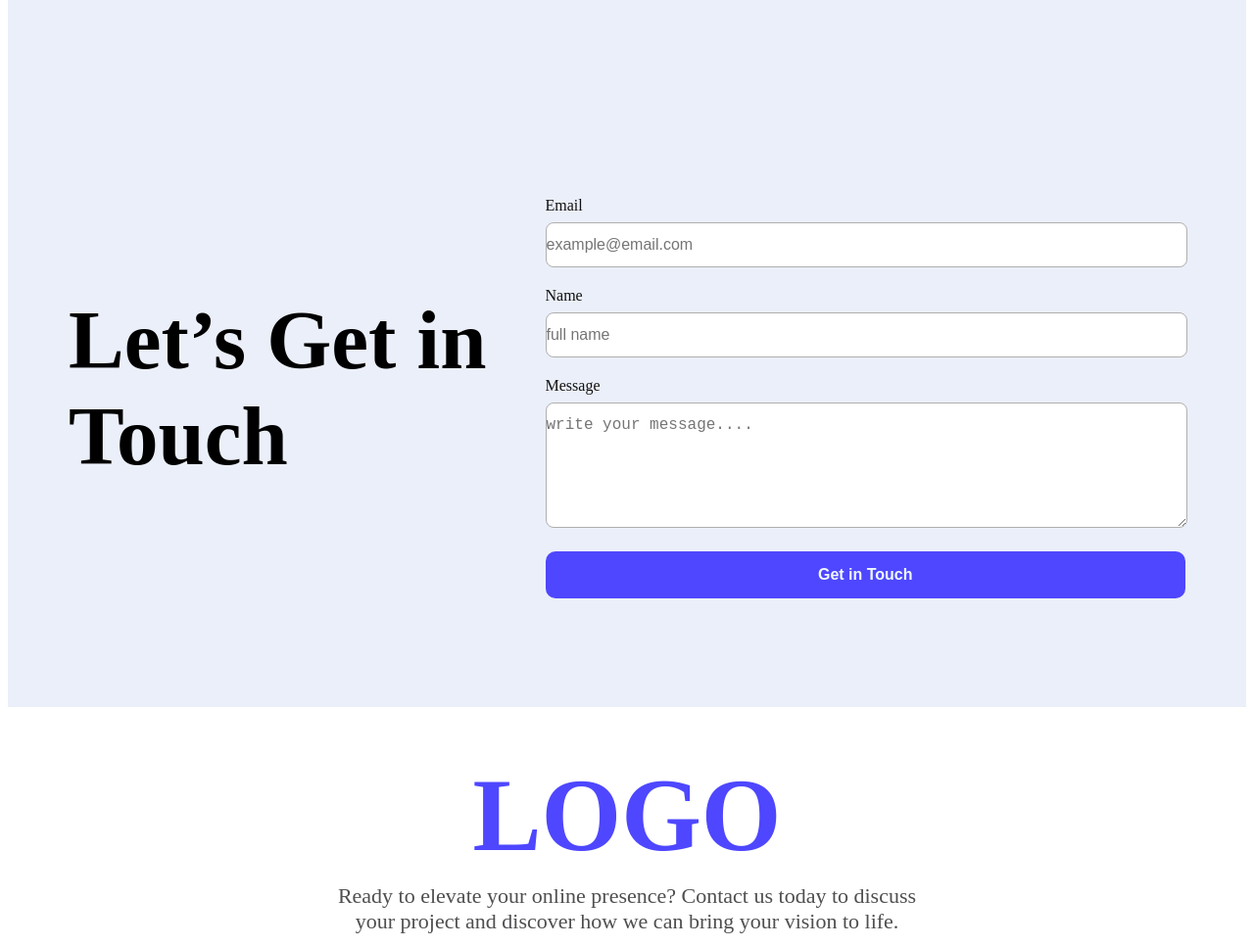
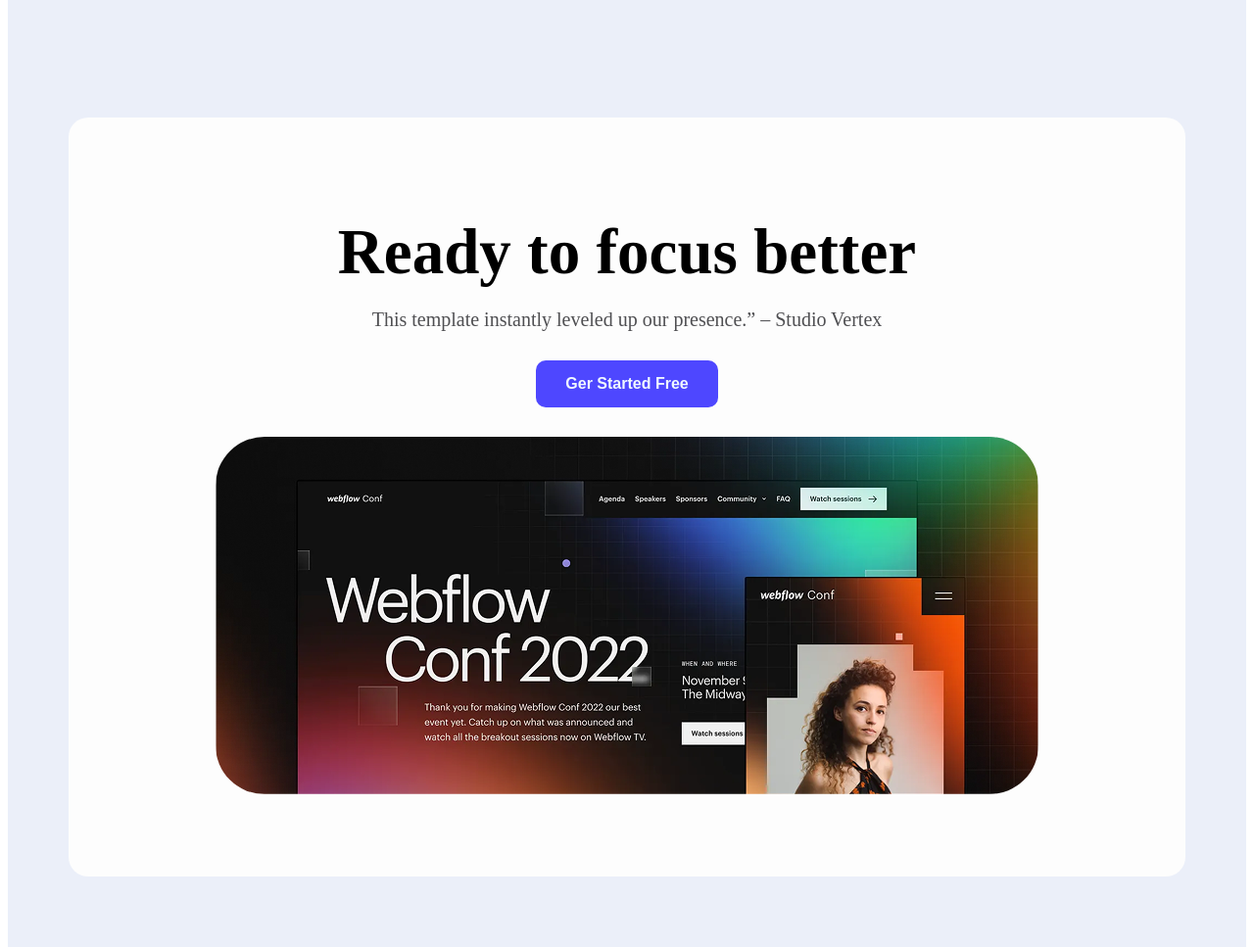
Before and after one commit to abidmymbd/abid-first-assign, a plain HTML site: page index.html in a window 1280 px wide. Shown: the part 2060-3027 px from the top of the page at 98% size. Drawn offline with Linux system fonts and the light colour scheme.

Commit message:
added ready to focus section

```diff
--- a/index.html
+++ b/index.html
@@ -131,6 +131,20 @@
 
         <!-- Review Section Done -->
 
+        <!-- Ready to Focus Section -->
+
+        <div class="ready-focus">
+            <h2>Ready to focus better</h2>
+            <p>This template instantly leveled up our presence.” – Studio Vertex</p>
+            <div class="ready-focus-btn">
+                <button>Ger Started Free</button>
+            </div>
+            <img src="./images/wc-big.png" alt="">
+        </div>
+
+
+        <!-- Ready to Focus Section done -->
+
 
         <div class="get-in-touch">
 
--- a/style.css
+++ b/style.css
@@ -175,7 +175,38 @@
     color: #727275;
 }
 
+/* Ready to Focus Section */
 
+.ready-focus{
+    text-align: center;
+    padding: 80px 0;
+    background-color: rgb(253, 253, 253);
+    border-radius: 20px;
+    margin-top: 30px;
+}
+.ready-focus h2{
+    font-size: 65px;
+    margin: 20px 0;
+}
+.ready-focus p{
+    font-size: 20px;
+    color: #4f4f52;
+}
+.ready-focus-btn{
+    margin: 30px 0;
+}
+.ready-focus-btn button{
+    font-size: 16px;
+    color: aliceblue;
+    background-color: #4E47FF;
+    font-weight: bold;
+    padding: 15px 30px;
+    border-radius: 10px;
+    border: none;
+}
+.ready-focus img{
+    border-radius: 50px;
+}
 
 /* Get in Touch */
 
```
Also changed, not shown: images/wc-big.png (added).
